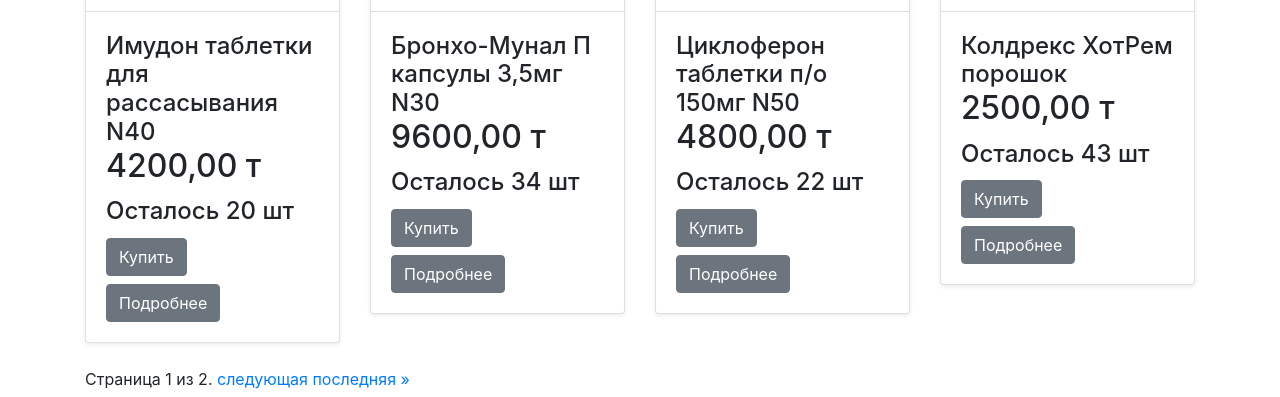
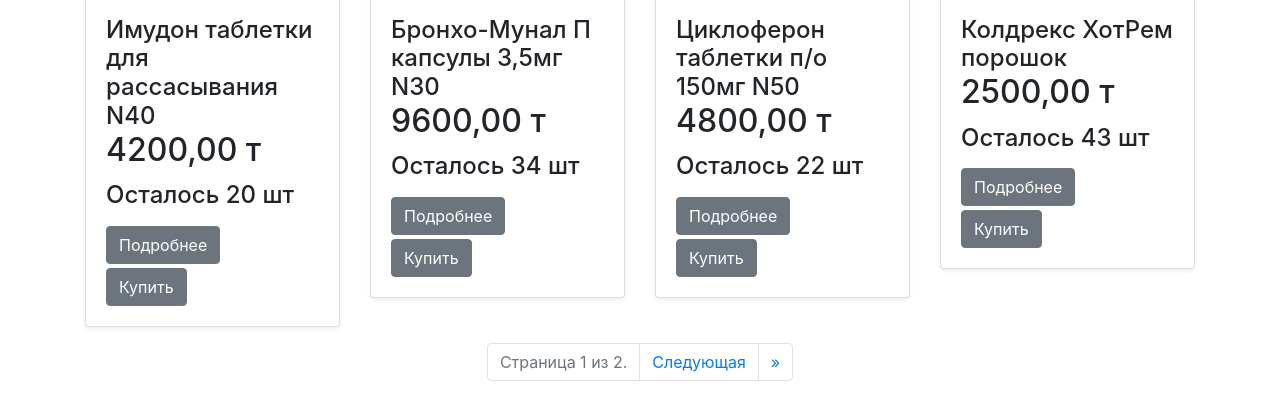
Before and after one commit to Bandores/diplomdJango, a Django app: page /product/ in a window 1280 px wide. Shown: the part 1448-1845 px from the top of the page. Run offline with Django 5.2, Linux system fonts and the light colour scheme; data comes from the database, SQL or seed files in the repository; both versions use the stored data as it was after the commit; some libraries are stand-ins or nearby versions.

Commit message:
new data

```diff
--- a/myshop/templates/store/base.html
+++ b/myshop/templates/store/base.html
@@ -80,9 +80,7 @@
 </nav>
 
 <div class="container-fluid">
-
         {% block content %}{% endblock %}
-
 </div>
 
 <!-- Добавляем скрипты Bootstrap JS (можно использовать CDN) -->
--- a/myshop/templates/store/product_list.html
+++ b/myshop/templates/store/product_list.html
@@ -98,11 +98,11 @@
         <!-- Добавим форму поиска -->
 
         <h1 class="mt-3">Каталог товаров</h1>
-        <div class="row row-cols-1 row-cols-md-2 row-cols-lg-4 g-2">
+        <div class="row row-cols-1 row-cols-md-2 row-cols-lg-4 g-1">
             {% if products %}
                 {% for product in products %}
-                    <div class="col mb-4">
-                        <div class="card rounded-3 shadow-sm product-container">
+                    <div class="col mb-3">
+                        <div class="card rounded-4 shadow-sm product-container">
                             <div class="card-header" style="background-color: white;">
                                 {% if product.img %}
                                     <img class="rounded mx-auto d-block product-img" src="{{ product.img }}" width="100px" height="100px">
@@ -117,12 +117,13 @@
                                 {% if product.total > 0 %}
                                     <h4>Осталось {{ product.total }} шт</h4>
                                 {% endif %}
+                                <a href="{% url 'store:product_detail' product.id %}" class="btn btn-secondary mt-2">Подробнее</a>
                                 <form id="add-to-cart-form" method="post" action="{% url 'store:add-to-cart' product.id %}">
                                     {% csrf_token %}
                                     <input type="hidden" name="product_id" value="{{ product.id }}">
                                     <button type="submit" class="btn btn-secondary mt-1 add-to-cart-button">Купить</button>
                                 </form>
-                                <a href="{% url 'store:product_detail' product.id %}" class="btn btn-secondary mt-2">Подробнее</a>
+
 
                             </div>
 
@@ -137,22 +138,40 @@
                 </ul>
             {% endif %}
         </div>
-        <div class="pagination">
-            <span class="step-links">
+        <div class="pagination justify-content-center">
+            <ul class="pagination">
                 {% if products.has_previous %}
-                    <a href="?page=1">&laquo; первая</a>
-                    <a href="?page={{ products.previous_page_number }}">предыдущая</a>
+                    <li class="page-item">
+                        <a class="page-link" href="?page=1" aria-label="Первая">
+                            <span aria-hidden="true">&laquo;</span>
+                            <span class="sr-only">Первая</span>
+                        </a>
+                    </li>
+                    <li class="page-item">
+                        <a class="page-link" href="?page={{ products.previous_page_number }}" aria-label="Предыдущая">
+                            <span aria-hidden="true">Предыдущая</span>
+                            <span class="sr-only">Предыдущая</span>
+                        </a>
+                    </li>
                 {% endif %}
-
-                <span class="current">
-                    Страница {{ products.number }} из {{ products.paginator.num_pages }}.
-                </span>
-
+                <li class="page-item disabled">
+                    <span class="page-link">Страница {{ products.number }} из {{ products.paginator.num_pages }}.</span>
+                </li>
                 {% if products.has_next %}
-                    <a href="?page={{ products.next_page_number }}">следующая</a>
-                    <a href="?page={{ products.paginator.num_pages }}">последняя &raquo;</a>
+                    <li class="page-item">
+                        <a class="page-link" href="?page={{ products.next_page_number }}" aria-label="Следующая">
+                            <span aria-hidden="true">Следующая</span>
+                            <span class="sr-only">Следующая</span>
+                        </a>
+                    </li>
+                    <li class="page-item">
+                        <a class="page-link" href="?page={{ products.paginator.num_pages }}" aria-label="Последняя">
+                            <span aria-hidden="true">&raquo;</span>
+                            <span class="sr-only">Последняя</span>
+                        </a>
+                    </li>
                 {% endif %}
-            </span>
+            </ul>
         </div>
     </main>
 {% endblock %}
```
Also changed, not shown: myshop/store/admin.py (+14 -2 lines), myshop/db.sqlite3.
